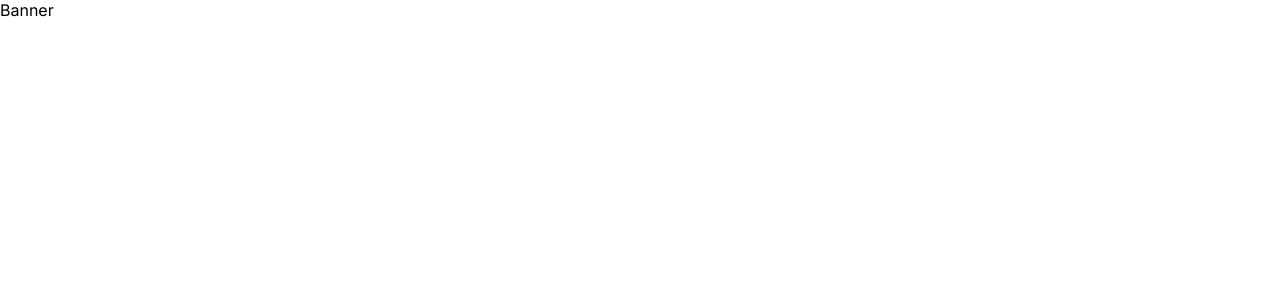
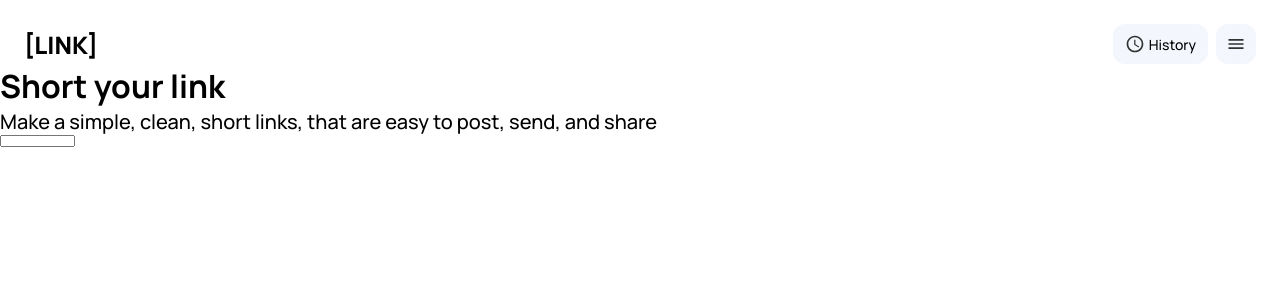
Before and after one commit to lletov/link, a React (Create React App) app: page / in a window 1280 px wide. Shown: the top 300 px of the page. Built offline with nearby package versions, Linux system fonts and the light colour scheme.

Commit message:
feat: header static

```diff
--- a/src/App.css
+++ b/src/App.css
@@ -1,10 +1,76 @@
-@import url('https://fonts.googleapis.com/css2?family=Inter:ital,opsz,wght@0,14..32,100..900;1,14..32,100..900&display=swap');
+@import url('https://fonts.googleapis.com/css2?family=Manrope:wght@200..800&display=swap');
 
 * {
   margin: 0px;
   padding: 0px;
   box-sizing: border-box;
-  font-family: "Inter", sans-serif;
-  font-size: 16px;
+  font-family: "Manrope", sans-serif;
+  font-size: 62.5%;
   scroll-behavior: smooth;
+
+  --main-black: hsl(0,0,13);
+  --light-blue: hsl(218, 57%, 97%);
+  --dark-blue: hsl(217, 51%, 91%);
+  --main-white: hsl(0,0,100);
 }
+
+h1 {
+  font-size: 3.2rem;
+  font-weight: 700;
+}
+
+h2 {
+  font-size: 2.4rem;
+  font-weight: 900;
+}
+
+h3 {
+  font-size: 2rem;
+  font-weight: 500;
+}
+
+p {
+  font-size: 1.4rem;
+  font-weight: 500;
+}
+
+.btn {
+  display: inline-flex;
+  align-items: center;
+  justify-content: center;
+  gap: 4px;
+  padding: 1rem 1.2rem;
+  color: var(--main-black);
+  background-color: var(--light-blue);
+  border: none;
+  border-radius: 1.2rem;
+  cursor: pointer;
+  transition: 0.3s ease;
+  img {
+    display: block;
+    width: 2rem;
+    height: 2rem;
+  }
+}
+
+.btn:hover {
+  background-color: var(--dark-blue);
+}
+
+.btn.square {
+  padding: 0px;
+  width: 4rem;
+  height: 4rem;
+}
+
+.header {
+  display: flex;
+  flex-direction: row;
+  align-items: center;
+  justify-content: space-between;
+  padding: 24px 24px 0px 24px;
+  .header-nav {
+    display: flex;
+    gap: 8px;
+  }
+}
--- a/src/App.tsx
+++ b/src/App.tsx
@@ -2,10 +2,14 @@ import React from 'react';
 import logo from './logo.svg';
 import './App.css';
 import Banner from './components/Banner';
+import Header from './components/Header';
 
 function App() {
   return (
-   <Banner/>
+    <>
+      <Header/>
+      <Banner/>
+    </>
   );
 }
 
--- a/src/components/Banner.tsx
+++ b/src/components/Banner.tsx
@@ -1,7 +1,12 @@
 import React from 'react'
+import Form from './Form'
 
 export default function Banner() {
   return (
-    <div>Banner</div>
+    <>
+      <h1>Short your link</h1>
+      <h3>Make a simple, clean, short links, that are easy to post, send, and share</h3>
+      <Form/>
+    </>
   )
 }
--- /dev/null
+++ b/src/components/DefaultButton.tsx
@@ -0,0 +1,16 @@
+import React from 'react'
+
+interface TProps {
+  title?: string;
+  path: string;
+  square?: boolean;
+}
+
+export default function DefaultButton({title, path, square}: TProps) {
+  return (
+   <button className={`btn ${square ? 'square' : ''}`}>
+        <img src={path} alt={title}/>
+        {title && <p>{title}</p>}
+    </button>
+  )
+}
--- /dev/null
+++ b/src/components/Form.tsx
@@ -0,0 +1,9 @@
+import React from 'react'
+
+export default function Form() {
+  return (
+    <div>
+        <input/>
+    </div>
+  )
+}
--- /dev/null
+++ b/src/components/Header.tsx
@@ -0,0 +1,16 @@
+import React from 'react'
+import DefaultButton from './DefaultButton'
+import HistoryIcon from './../assets/access_time.svg'
+import MenuIcon from './../assets/menu.svg'
+
+export default function Header() {
+  return (
+    <div className='header'>
+        <h2>[LINK]</h2>
+        <div className='header-nav'>
+            <DefaultButton path={HistoryIcon} title='History'/>
+            <DefaultButton path={MenuIcon} square={true}/>
+        </div>
+    </div>
+  )
+}
```
Also changed, not shown: src/assets/access_time.svg (added), src/assets/menu.svg (added).
